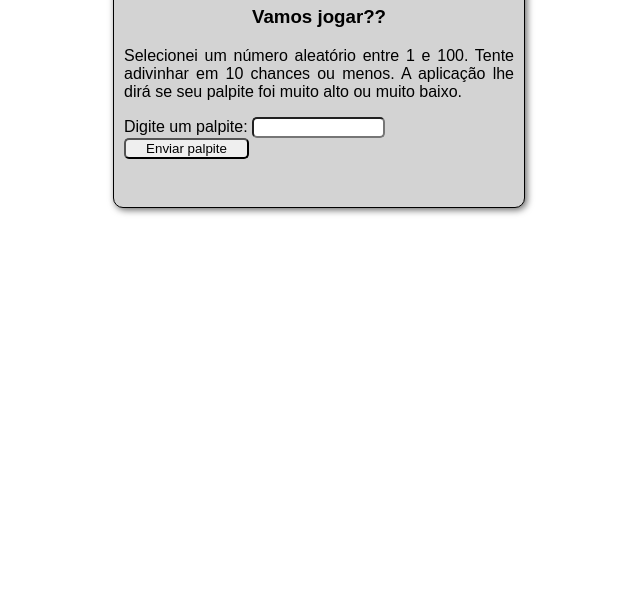
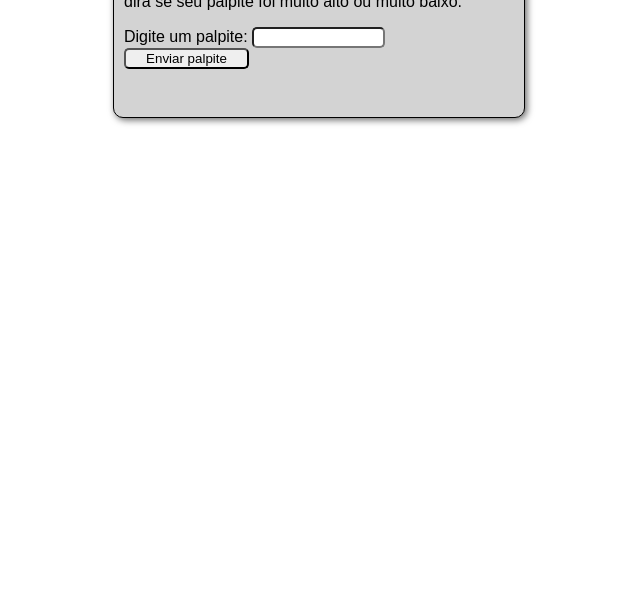
Before and after one commit to leandrolopes21/jogo-adivinhacao, a plain HTML site: page index.html in a window 1280 px wide. Shown: the part 202-800 px from the top of the page, without its empty margins (321-961 px from the left). Drawn offline with Linux system fonts and the light colour scheme.

Commit message:
Atualizar o index.html
Atualizado posição do body.

```diff
--- a/index.html
+++ b/index.html
@@ -9,13 +9,13 @@
         html {
           background-color: white;
           font-family: sans-serif;
-          display: flex;
+          /* display: flex; */
         }
 
         body.bloco {
           background-color: lightgray;
           width: 390px;
-          margin: 100px auto;
+          margin: 10px auto;
           padding: 10px;
           border: 1px solid black;
           border-radius: 10px;
```
